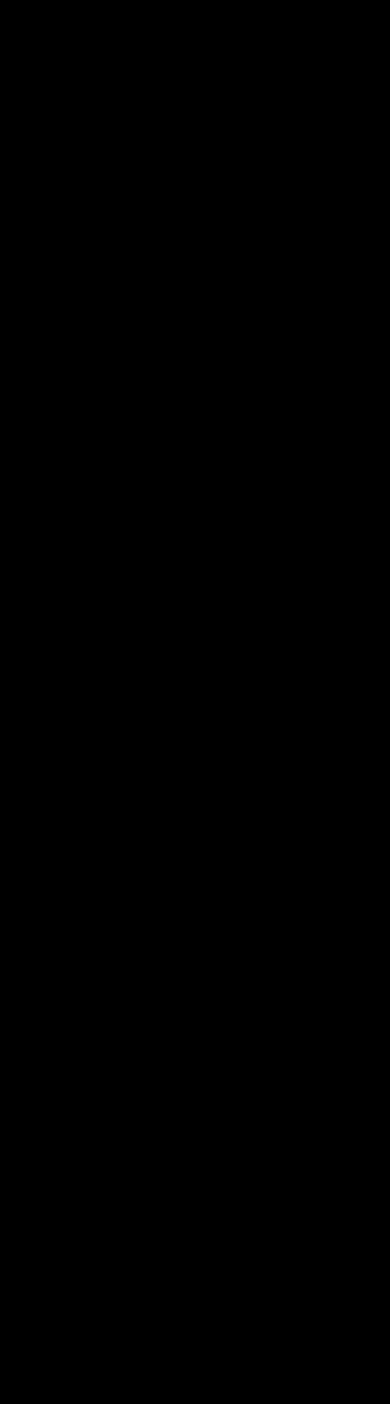
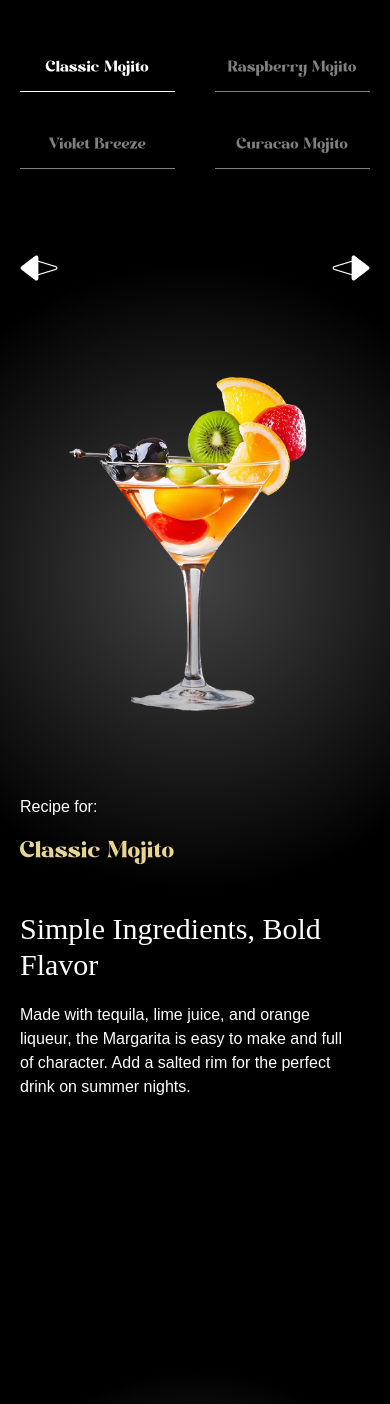
Before and after one commit to KamiDeveloper/mojito-gsap-landing, a React (Vite) app: page / in a window 390 px wide. Shown: the part 5864-7268 px from the top of the page. Before the commit the page ends 5839 px from the top, so only its background shows below. Built offline with nearby package versions, Linux system fonts and the light colour scheme; a web font is replaced by a local one.

Commit message:
Menu and Contact Sections added

```diff
--- a/constants/index.js
+++ b/constants/index.js
@@ -135,7 +135,7 @@
     },
 ];
 
-const sliderLists = [
+const allCocktails = [
     {
         id: 1,
         name: "Classic Mojito",
@@ -180,5 +180,5 @@
     openingHours,
     storeInfo,
     socials,
-    sliderLists,
+    allCocktails,
 };
--- a/src/app.jsx
+++ b/src/app.jsx
@@ -5,6 +5,8 @@
 import Cocktails from './components/Cocktails'
 import About from './components/About'
 import Art from './components/Art'
+import Menu from './components/Menu'
+import Contact from './components/contact'
 
 gsap.registerPlugin(ScrollTrigger, SplitText)
 
@@ -16,6 +18,8 @@
             <Cocktails />
             <About />
             <Art />
+            <Menu />
+            <Contact />
         </main>
     )
 }
--- /dev/null
+++ b/src/components/Contact.jsx
@@ -0,0 +1,81 @@
+import { useGSAP } from "@gsap/react"
+import gsap from "gsap"
+import { openingHours, socials } from "../../constants"
+import { SplitText } from "gsap/all"
+
+const Contact = () => {
+
+    useGSAP(() => {
+        const titleSplit = SplitText.create('#contact h2', { type: "words" })
+        const timeLine = gsap.timeline({
+            scrollTrigger: {
+                trigger: '#contact',
+                start: "top center"
+            },
+            ease: "power1.inOut"
+        })
+        timeLine
+            .from(titleSplit.words, {
+                opacity: 0,
+                yPercent: 100,
+                stagger: 0.02,
+            })
+            .from('#contact h3, #contact p', {
+                opacity: 0,
+                yPercent: 100,
+                stagger: 0.02,
+            })
+            .to('#f-right-leaf', {
+                y: '-50',
+                duration: .5,
+                ease: "power1.inOut"
+            })
+            .to('#f-left-leaf', {
+                y: '50',
+                duration: .5,
+                ease: "power1.inOut"
+            }, '<')
+    }, [])
+    return (
+        <footer id="contact">
+            <img src="images/footer-right-leaf.png" alt="leaf-right" id="f-right-leaf" />
+            <img src="images/footer-left-leaf.png" alt="leaf-left" id="f-left-leaf" />
+            <div className="content">
+                <h2>Where to Find Us</h2>
+                <h3>Visit Our Bar</h3>
+                <p>456, Raq Blvd. #404, Los Angeles, CA 90210</p>
+                <div>
+                    <h3>Contact Us</h3>
+                    <p>(555) 987 -6543</p>
+                    <p>hello@mojito.com</p>
+                </div>
+                <div>
+                    <h3>Open Every Day</h3>
+                    {openingHours.map((time) => (
+                        <p key={time.day}>
+                            {time.day}: {time.time}
+                        </p>
+                    ))}
+                </div>
+                <div>
+                    <h3>Socials</h3>
+                    <div className="flex-center gap-5">
+                        {socials.map((social) => (
+                            <a href={social.url}
+                                key={social.name}
+                                target="_blank"
+                                rel="noopener noreferrer"
+                                aria-label={social.name}
+                            >
+                                <img src={social.icon} alt={social.name} />
+                            </a>
+                        ))}
+                    </div>
+                </div>
+            </div>
+
+        </footer>
+    )
+}
+
+export default Contact
--- /dev/null
+++ b/src/components/Menu.jsx
@@ -0,0 +1,131 @@
+'use client';
+
+import { useGSAP } from "@gsap/react"
+import gsap from "gsap"
+import { allCocktails } from "../../constants"
+import { useRef, useState } from "react";
+
+const Menu = () => {
+
+    const contentRef = useRef()
+
+    const totalCocktails = allCocktails.length
+
+    const [currentIndex, setCurrentIndex] = useState(0)
+
+
+    useGSAP(() => {
+        gsap.fromTo('#title', {
+            opacity: 0,
+        }, {
+            opacity: 1,
+            duration: 1,
+            ease: "power1.inOut"
+        })
+
+        gsap.fromTo('.cocktail img', {
+            opacity: 0, xPercent: -100, rotate: -15
+        }, {
+            xPercent: 0, opacity: 1, rotate: 0,
+            duration: 2,
+            ease: "elastic.out(1, 0.5)"
+        })
+        gsap.fromTo('.details h2, .details p', {
+            opacity: 0,
+            yPercent: 25,
+        }, {
+            opacity: 1,
+            yPercent: 0,
+            duration: .5,
+            ease: "power1.inOut",
+            stagger: 0.5
+        })
+
+    }, [currentIndex])
+
+    useGSAP(() => {
+        const parallaxTimeLine = gsap.timeline({
+            scrollTrigger: {
+                trigger: '#menu',
+                start: 'top 30%',
+                end: 'bottom 80%',
+                scrub: true
+            }
+        })
+
+        parallaxTimeLine.from('#m-left-leaf', {
+            x: -200,
+        }).from('#m-right-leaf', {
+            x: 200
+        }, '<')
+
+    }, [])
+
+
+    const goToSlide = (index) => {
+        const newIndex = (index + totalCocktails) % totalCocktails
+        setCurrentIndex(newIndex)
+    }
+
+    const getCocktailAt = (indexOffset) => {
+        return allCocktails[(currentIndex + indexOffset + totalCocktails) % totalCocktails]
+    }
+    const [currentCocktail, prevCocktail, nextCocktail] = [getCocktailAt(0), getCocktailAt(-1), getCocktailAt(1)]
+
+    return (
+        <section id="menu" aria-labelledby="menu-heading">
+            <img src="/images/slider-left-leaf.png" alt="left-leaf" id="m-left-leaf" />
+            <img src="/images/slider-right-leaf.png" alt="right-leaf" id="m-right-leaf" />
+            <h2 id="menu-heading" className="sr-only">Cocktail Menu</h2>
+            <nav className="cocktail-tabs" aria-label="Cocktail navigation">
+                {allCocktails.map((cocktail, index) => {
+                    const isActive = index === currentIndex
+                    return (
+                        <button
+                            key={cocktail.id}
+                            className={`${isActive
+                                ? 'text-white border-white'
+                                : 'text-white/50 border-white/50'}`}
+                            onClick={() => goToSlide(index)}
+                        >
+                            {cocktail.name}
+                        </button>
+                    )
+                })}
+            </nav>
+            <div className="content">
+                <div className="arrows">
+                    <button
+                        className="text-left"
+                        onClick={() => goToSlide(currentIndex - 1)}
+                    >
+                        <span> {prevCocktail.name}</span>
+                        <img src="/images/right-arrow.png" alt="right arrow" aria-hidden="true" />
+                    </button>
+                    <button
+                        className="text-left"
+                        onClick={() => goToSlide(currentIndex + 1)}
+                    >
+                        <span> {nextCocktail.name}</span>
+                        <img src="/images/left-arrow.png" alt="left arrow" aria-hidden="true" />
+                    </button>
+                </div>
+                <div className="cocktail">
+                    <img src={currentCocktail.image} alt={currentCocktail.name} className="object-contain" />
+                </div>
+                <div className="recipe">
+                    <div ref={contentRef} className="info">
+                        <p>Recipe for:</p>
+                        <p id="title">{currentCocktail.name}</p>
+                    </div>
+                    <div className="details">
+                        <h2>{currentCocktail.title}</h2>
+                        <p>{currentCocktail.description}</p>
+                    </div>
+                </div>
+            </div>
+        </section>
+    )
+}
+
+export default Menu
--- a/src/index.css
+++ b/src/index.css
@@ -276,7 +276,7 @@
     @apply relative w-full md:mt-40 mt-0 2xl:px-0 px-5 py-20 radial-gradient;
 
     #m-left-leaf {
-      @apply object-contain absolute -bottom-20 left-0 md:w-fit w-1/3;
+      @apply object-contain absolute -bottom-0 left-0 md:w-fit w-1/3;
     }
 
     #m-right-leaf {
```
